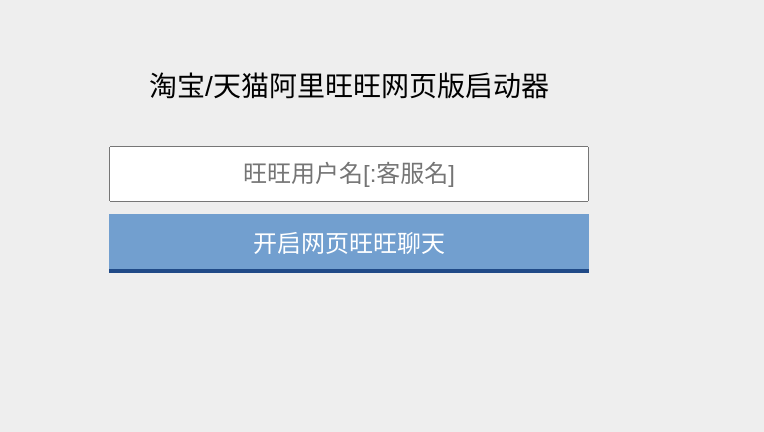
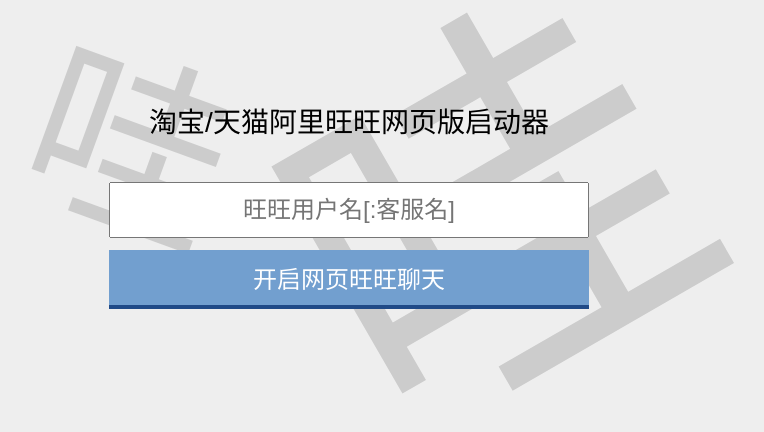
Before and after one commit to gDD/waww-launcher, a plain HTML site: page index.html in a window 1280 px wide. Shown: the whole page, without its empty margins (291-1055 px from the left). Drawn offline with nearby package versions, Linux system fonts and the light colour scheme.

Commit message:
Add eye candy 哇 text based background

```diff
--- a/index.html
+++ b/index.html
@@ -17,11 +17,47 @@
             font-family: "Hiragino Sans GB", sans-serif;
         }
 
+        body::before {
+            content: "哇";
+            display: block;
+            font-size: 200px;
+            width: 200px;
+            height: 200px;
+            line-height: 200px;
+            text-align: center;
+            transform: rotate(20deg);
+            color: rgb(204, 204, 204);
+
+            position: absolute;
+            z-index: -1;
+            left: 50%;
+            top: 50px;
+            margin-left: -320px;
+        }
+
+        body::after {
+            content: "哇";
+            display: block;
+            font-size: 400px;
+            width: 400px;
+            height: 400px;
+            line-height: 400px;
+            text-align: center;
+            transform: rotate(-30deg);
+            color: rgb(204, 204, 204);
+
+            position: absolute;
+            z-index: -1;
+            left: 50%;
+            top: 20px;
+            margin-left: -50px;
+        }
+
         #waww-launcher {
             max-width: 480px;
             margin-left: auto;
             margin-right: auto;
-            margin-top: 4em;
+            padding-top: 100px;
         }
 
         fieldset {
```
